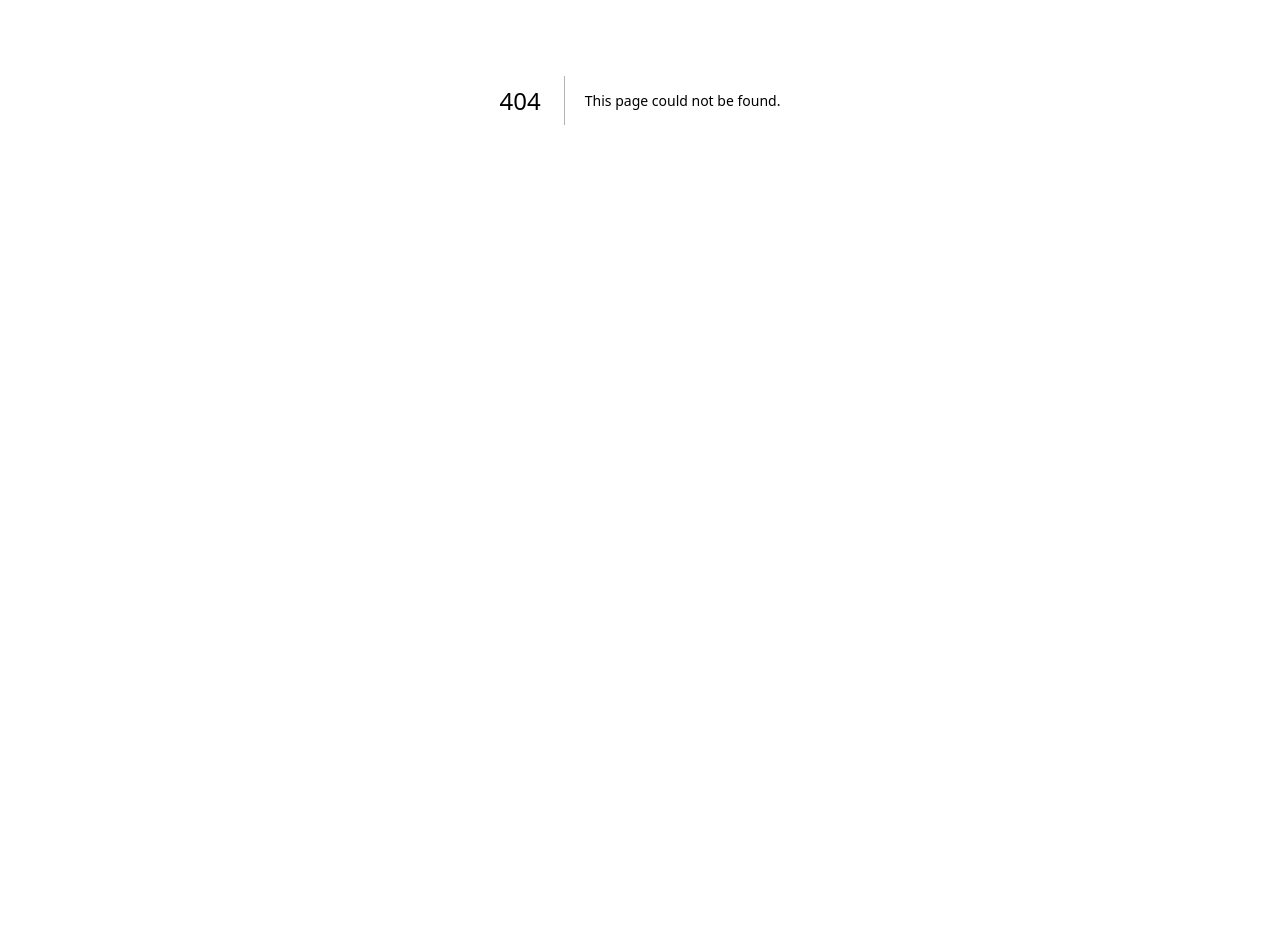
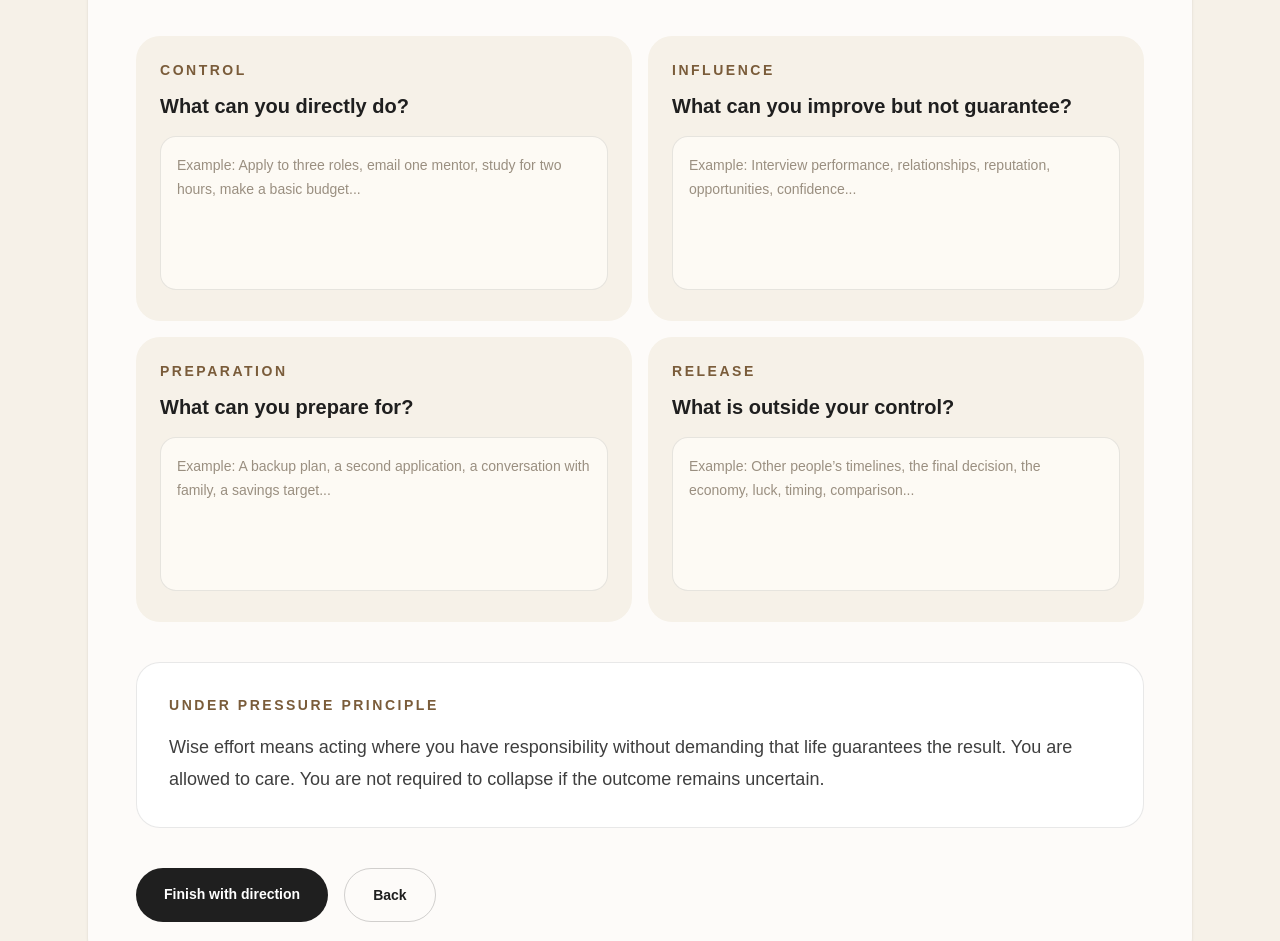
Before and after one commit to diegouriber/under-pressure, a Next.js app: page /control-map in a window 1280 px wide. Before the commit this address had no page. Shown: the part 300-1241 px from the top of the page. Before the commit the page ends 800 px from the top, so only its background shows below. Built offline with nearby package versions, Linux system fonts and the light colour scheme.

Commit message:
Add control map page

```diff
--- /dev/null
+++ b/app/control-map/page.tsx
@@ -0,0 +1,109 @@
+export default function ControlMapPage() {
+  return (
+    <main className="min-h-screen bg-[#f6f1e8] text-[#1f1f1f]">
+      <section className="mx-auto flex min-h-screen max-w-6xl flex-col justify-center px-6 py-16">
+        <div className="rounded-[2rem] bg-white/75 p-8 shadow-sm md:p-12">
+          <p className="mb-4 text-sm font-semibold uppercase tracking-[0.25em] text-[#7a5c3a]">
+            Step 5 · Control Map
+          </p>
+
+          <h1 className="text-4xl font-semibold tracking-tight md:text-6xl">
+            Separate effort from fixation.
+          </h1>
+
+          <p className="mt-6 max-w-3xl text-lg leading-8 text-[#4a4a4a]">
+            Pressure becomes clearer when you stop treating everything as equally
+            controllable. Some things require action. Some require preparation.
+            Some require acceptance.
+          </p>
+
+          <div className="mt-10 grid gap-4 md:grid-cols-2">
+            <div className="rounded-3xl bg-[#f6f1e8] p-6">
+              <p className="text-sm font-semibold uppercase tracking-[0.18em] text-[#7a5c3a]">
+                Control
+              </p>
+              <h2 className="mt-3 text-xl font-semibold">
+                What can you directly do?
+              </h2>
+              <textarea
+                rows={5}
+                placeholder="Example: Apply to three roles, email one mentor, study for two hours, make a basic budget..."
+                className="mt-4 w-full resize-none rounded-2xl border border-[#1f1f1f]/10 bg-[#fdfaf4] p-4 text-sm leading-6 outline-none transition placeholder:text-[#9a8f80] focus:border-[#7a5c3a]"
+              />
+            </div>
+
+            <div className="rounded-3xl bg-[#f6f1e8] p-6">
+              <p className="text-sm font-semibold uppercase tracking-[0.18em] text-[#7a5c3a]">
+                Influence
+              </p>
+              <h2 className="mt-3 text-xl font-semibold">
+                What can you improve but not guarantee?
+              </h2>
+              <textarea
+                rows={5}
+                placeholder="Example: Interview performance, relationships, reputation, opportunities, confidence..."
+                className="mt-4 w-full resize-none rounded-2xl border border-[#1f1f1f]/10 bg-[#fdfaf4] p-4 text-sm leading-6 outline-none transition placeholder:text-[#9a8f80] focus:border-[#7a5c3a]"
+              />
+            </div>
+
+            <div className="rounded-3xl bg-[#f6f1e8] p-6">
+              <p className="text-sm font-semibold uppercase tracking-[0.18em] text-[#7a5c3a]">
+                Preparation
+              </p>
+              <h2 className="mt-3 text-xl font-semibold">
+                What can you prepare for?
+              </h2>
+              <textarea
+                rows={5}
+                placeholder="Example: A backup plan, a second application, a conversation with family, a savings target..."
+                className="mt-4 w-full resize-none rounded-2xl border border-[#1f1f1f]/10 bg-[#fdfaf4] p-4 text-sm leading-6 outline-none transition placeholder:text-[#9a8f80] focus:border-[#7a5c3a]"
+              />
+            </div>
+
+            <div className="rounded-3xl bg-[#f6f1e8] p-6">
+              <p className="text-sm font-semibold uppercase tracking-[0.18em] text-[#7a5c3a]">
+                Release
+              </p>
+              <h2 className="mt-3 text-xl font-semibold">
+                What is outside your control?
+              </h2>
+              <textarea
+                rows={5}
+                placeholder="Example: Other people’s timelines, the final decision, the economy, luck, timing, comparison..."
+                className="mt-4 w-full resize-none rounded-2xl border border-[#1f1f1f]/10 bg-[#fdfaf4] p-4 text-sm leading-6 outline-none transition placeholder:text-[#9a8f80] focus:border-[#7a5c3a]"
+              />
+            </div>
+          </div>
+
+          <div className="mt-10 rounded-3xl border border-[#1f1f1f]/10 bg-white p-6 md:p-8">
+            <p className="text-sm font-semibold uppercase tracking-[0.18em] text-[#7a5c3a]">
+              Under Pressure principle
+            </p>
+
+            <p className="mt-4 text-lg leading-8 text-[#3f3f3f]">
+              Wise effort means acting where you have responsibility without
+              demanding that life guarantees the result. You are allowed to care.
+              You are not required to collapse if the outcome remains uncertain.
+            </p>
+          </div>
+
+          <div className="mt-10 flex flex-col gap-4 sm:flex-row">
+            <a
+              href="/final"
+              className="rounded-full bg-[#1f1f1f] px-7 py-4 text-center text-sm font-semibold text-white transition hover:opacity-90"
+            >
+              Finish with direction
+            </a>
+
+            <a
+              href="/attachment"
+              className="rounded-full border border-[#1f1f1f]/20 px-7 py-4 text-center text-sm font-semibold transition hover:bg-[#f6f1e8]"
+            >
+              Back
+            </a>
+          </div>
+        </div>
+      </section>
+    </main>
+  );
+}
```
